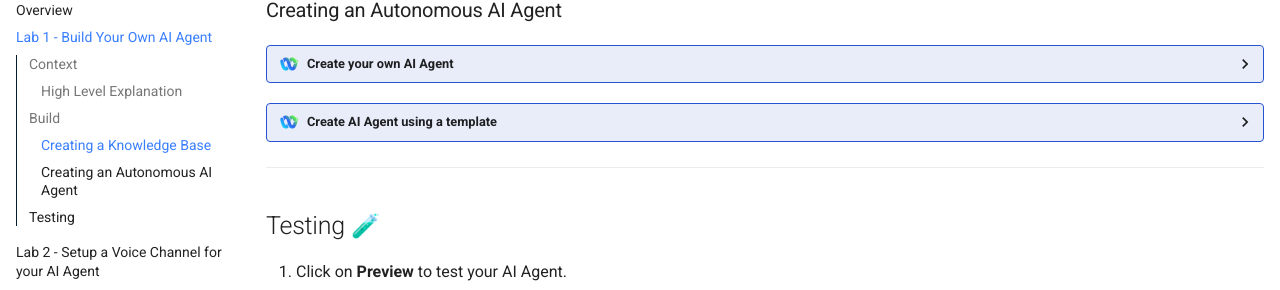
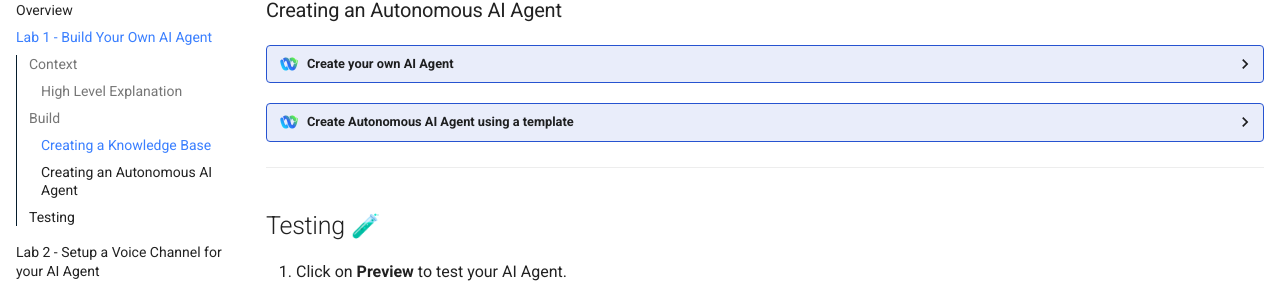
Before and after one commit to ctg-tme/CX-Labs, an MkDocs documentation site: the page built from docs/lab1_BuildYourOwnAIAgent.md, in a window 1280 px wide and 900 px high, scrolled down 1122 px. Shown: the part 146-436 px from the top of the window. Built offline with MkDocs 1.6.1 and Material for MkDocs 9.7.7, drawn with Linux system fonts in a browser that asks for light colours; emoji names are drawn with the system emoji font.

Commit message:
typos fixed

```diff
--- a/docs/lab1_BuildYourOwnAIAgent.md
+++ b/docs/lab1_BuildYourOwnAIAgent.md
@@ -31,7 +31,7 @@
 
 ??? webex "Use a generic KB"
     1. From the AI Agent Studio, select the notebook icon on the left navigation menu. This is where you will manage your Knowledge Bases.
-    2. Click **Create Knowledge Base**, provide Knowledge base name as <span id="attendee-id">---</span>_AI_KB, then click **Create**.
+    2. Click **Create Knowledge Base**, provide Knowledge base name as **<span id="attendee-id">---</span>_AI_KB**, then click **Create**.
     3. Go to the **Files** tab and select the option **Add File**. You will find a generic KBs in the Desktop folder, **DrJames_KB.txt**.
     4. Upload the generic KB and select the option **Process Files**.
     <br>
@@ -41,9 +41,9 @@
 ??? webex "Create your own KB"
     1. Navigate to your company's website and find the information you would like to include, e.g., FAQ, company policies, PDF with information about a product your company offers, etc.
     2. From the AI Agent Studio, select the notebook icon on the left navigation menu. This is where you will manage your Knowledge Bases.
-    3. Click **Create Knowledge Base**, provide Knowledge base name as <span id="attendee-id">---</span>_AI_KB, then click **Create**.
+    3. Click **Create Knowledge Base**, provide Knowledge base name as **<span id="attendee-id">---</span>_AI_KB**, then click **Create**.
     4. Select the **Documents** tab and click the option **+ Create Document**.
-    5. Enter the Document name <span id="attendee-id">---</span>_AI_DOC. Select the option **Add to new category**, name the category anything that matches the information you are adding eg FAQ, product information, etc.
+    5. Enter the Document name **<span id="attendee-id">---</span>_AI_DOC**. Select the option **Add to new category**, name the category anything that matches the information you are adding eg FAQ, product information, etc.
     6. Copy the content you want to use for your KB from your company's website and paste it in the document you created. If you are copying the content from a website, make sure you only paste the text. Click Save on the top right corner.
     7. You could also upload a document with public information of your company, simply go to the **Files** tab and select the option **Add File**. Once you upload the file, select the option **Process Files**.
     <br>
@@ -113,9 +111,9 @@
 
 
 
-??? webex "Create AI Agent using a template"
+??? webex "Create Autonomous AI Agent using a template"
     1. Navigate to **Dashboard** from the right-hand side menu panel and click **Create Agent**.
-    2. Select the template called **Doctor's appointment**.
+    2. Select the Autonomous AI Agent template called **Doctor's appointment**.
     3. A new section called **Add the essential details** will appear. Add your attendee ID at the end of the AI agent name **Doctor's appointment - <span id="attendee-id">---</span>** and  edit the **AI engine** field to **Webex AI Pro-US 1.0**.
     4. Click the option **Create**.
     4. Switch to **Knowledge** tab and from **Knowledge base** drop-down list select **<span id="attendee-id">---</span>_AI_KB**.
```
Also changed, not shown: other parts of docs/lab1_BuildYourOwnAIAgent.md (+5 -7 lines), docs/overview.md (+2 -2 lines).
